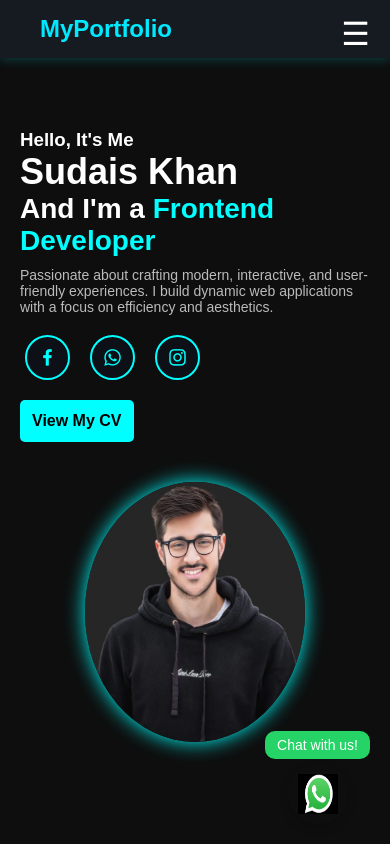
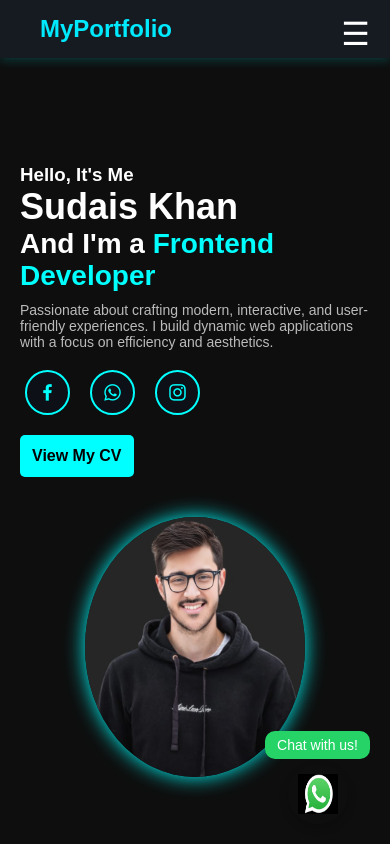
Before and after one commit to sudaisjadoon09/Sudaishameed, a plain HTML site: page index.html in a window 390 px wide. Shown: the top 844 px of the page. Drawn offline with nearby package versions, Linux system fonts and the light colour scheme.

Commit message:
Update style.css

```diff
--- a/style.css
+++ b/style.css
@@ -281,7 +281,7 @@ body {
 
     .hero-text {
         max-width: 100%;
-        margin-top: 30px
+        margin-top: 100px
     }
 
     .hero-image img {
```
